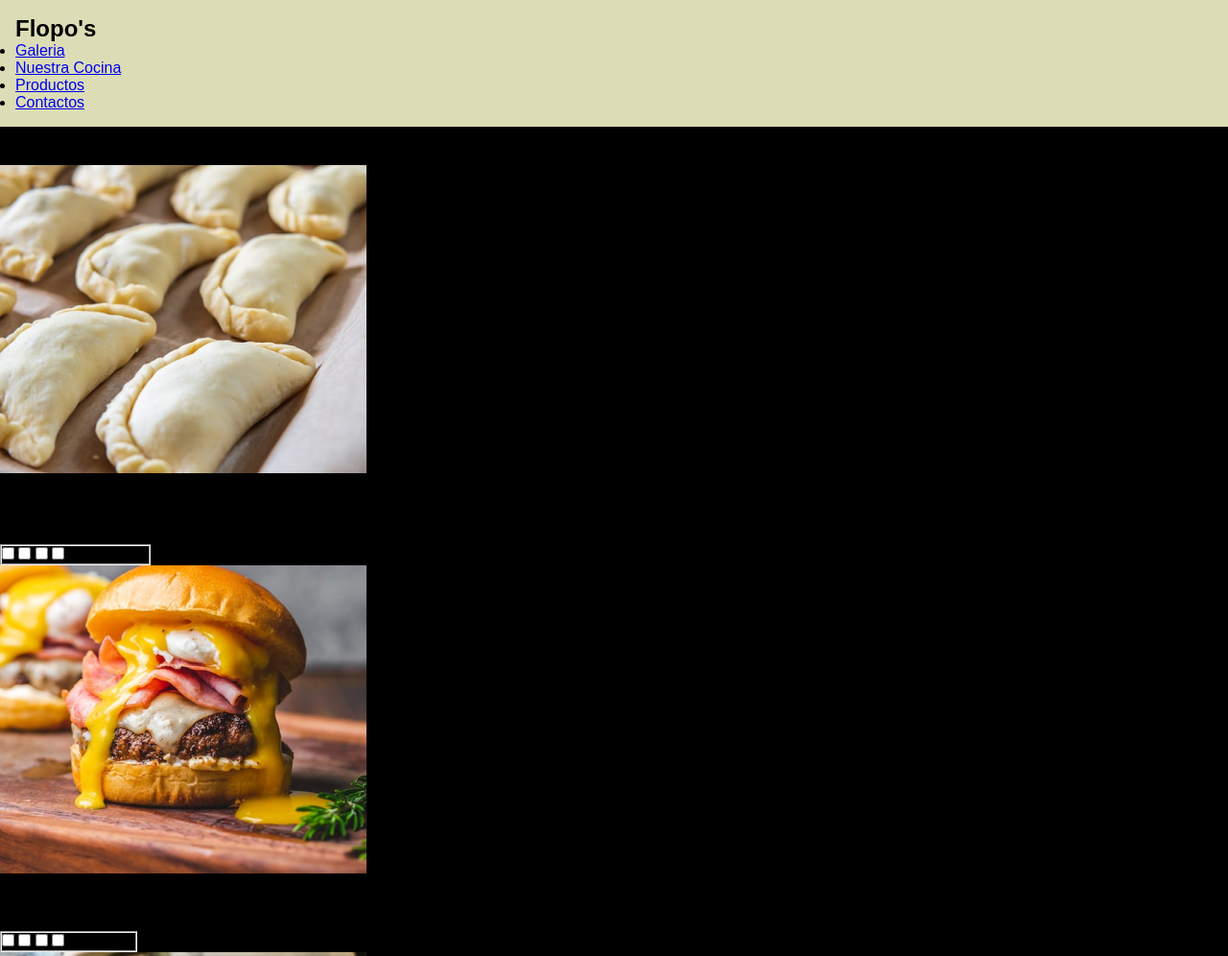
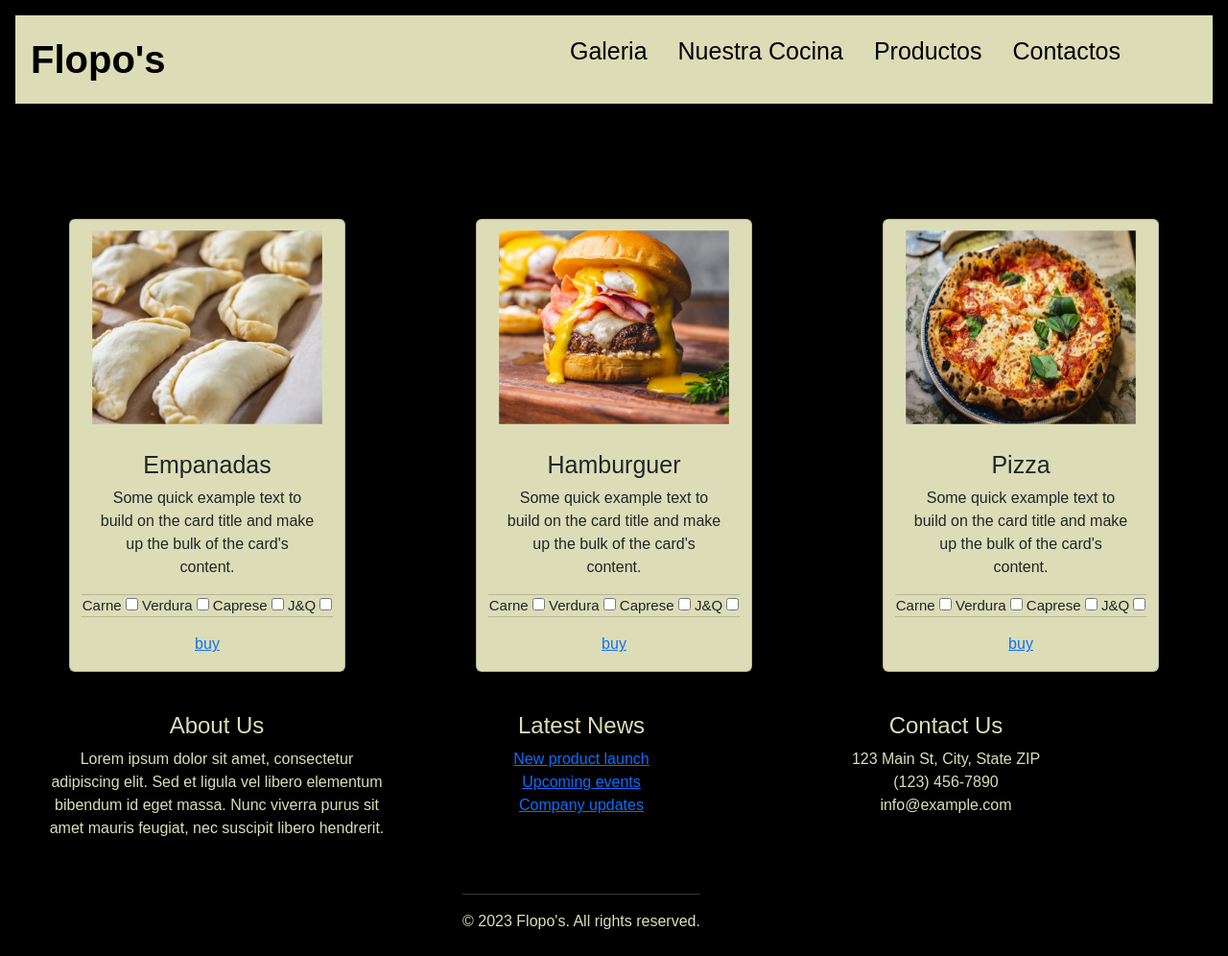
Before and after one commit to lucianopablo26/webflopo, a plain HTML site: page pages/Menu.html in a window 1280 px wide. Shown: the top 996 px of the page at 96% size. Drawn offline with nearby package versions, Linux system fonts and the light colour scheme.

Commit message:
arreglando el menu y la galeria, tengo problemas con el footer

```diff
--- a/css/style.css
+++ b/css/style.css
@@ -166,6 +166,87 @@ body {
   p {
     margin-bottom: 20px;
   }
+  .main1 {
+    display: flex;
+    flex-wrap: wrap;
+    justify-content: space-around;
+    align-items: center;
+    padding: 1px 1px 1px 1px;
+  }
+
+  .btn-comprar {
+      display: flex;
+      padding: 12px 24px;
+      background-color: #4CAF50;
+      color: #fff;
+      font-size: 16px;
+      font-weight: bold;
+      text-decoration: none;
+      border-radius: 4px;
+      transition: background-color 0.3s ease;
+    }
+
+    .btn-comprar:hover {
+      background-color: #3e8e41;
+    }
+
+
+  @media screen and (max-width: 767px) {
+    .card {
+      width: 100%;
+    }
+  }
+
+  .cardCuerpo {
+      list-style: none;
+      margin: 0;
+      padding: 0;
+      text-align: center;
+    }
+
+    .cardCuerpo h2,
+    .cardCuerpo h3,
+    .cardCuerpo h4 {
+      margin: 0;
+    }
+
+    .cardCuerpo div {
+      margin: 10px 0;
+    }
+
+    .productos {
+      margin-top: 20px;
+      text-align: center;
+    }
+
+    .container {
+      display: flex;
+      flex-wrap: wrap;
+      justify-content: center;
+      align-items: center;
+      gap: 20px;
+      margin: 20px;
+    }
+
+    .item {
+      width: 200px;
+      height: 200px;
+      overflow: hidden;
+      border-radius: 10px;
+    }
+
+    .item img {
+      width: 100%;
+      height: 100%;
+      object-fit: cover;
+      transition: all 0.3s ease-in-out;
+    }
+
+    .item:hover img {
+      transform: scale(1.1);
+    }
+
+
 
   /* Footer styles */
 
--- a/pages/Menu.html
+++ b/pages/Menu.html
@@ -5,32 +5,44 @@
     <meta http-equiv="X-UA-Compatible" content="IE=edge">
     <meta name="viewport" content="width=device-width, initial-scale=1.0">
     <title>Nuestracocina</title>
-    <link rel="stylesheet" href="../css/style.css">
+    <link
+      rel="stylesheet"
+      href="../css/bootstrap-5.3.0-alpha1-dist/css/bootstrap.min.css"
+    />
+    <link rel="stylesheet" href="../css/style.css" />
+    <link
+      rel="stylesheet"
+      href="https://fonts.googleapis.com/icon?family=Material=icons"
+    />
   </head>
   <body>
-    <header class="header">
-        <div>
+    <div class="container-index">
+      <header class="nav-wraper">
         <nav>
+          <div class="logo" id="Inicio">Flopo's</div>
+          <input type="checkbox" name="" id="toggle" />
+          <label for="toggle"><i class="material-icons">menu</i></label>
+          <div class="menu">
             <ul>
-                <div class="h1"><h1>Flopo's</h1></div>
                 <li><a href="./galeria.html">Galeria</a></li>
-                <li><a href="../index.html#Nuestra cocina">Nuestra Cocina</a></li>
-                <li><a href="../index.html#Productos">Productos</a></li>
-                <li><a href="./pages/contacts.html">Contactos</a></li>
+                <li><a href="#Nuestra cocina">Nuestra Cocina</a></li>
+                <li><a href="#Productos">Productos</a></li>
+                <li><a href="./contacts.html">Contactos</a></li>
             </ul>
+          </div>
         </nav>
+    </header>
+    <main>
+        <section class="background1">
+            <div class="row justify-content-around">
+            <div class="card" style="width: 18rem;">
+                <img src="../assets/img/Empanadas.jpeg" class="card-img-top" alt="...">
+                <div class="card-body">
+                  <h5 class="card-title">Empanadas</h5>
+                  <p class="card-text">Some quick example text to build on the card title and make up the bulk of the card's content.</p>
                 </div>
-    </header>
-    <main class="main1">
-        <section>
-            <div>
-                <img src="../assets/img/Empanadas.jpeg" alt="">
-                <div>
-                    <nav>
-                        <li class="cardCuerpo">
-                            <h2>Empanadas</h2>
-                            <div>
-                                <fieldset>
+                <ul class="list-group list-group-flush">
+                    <fieldset class="checklist">
                         <label for="Carne">Carne</label>
                         <input type="checkbox" name="Carne" id="Carne">
                         <label for="Verdura">Verdura</label>
@@ -40,19 +52,19 @@
                         <label for="J&Q">J&Q</label>
                         <input type="checkbox" name="J&Q" id="J&Q">
                     </fieldset>
-                                </div>
-                        </li>
-                    </nav>
+                </ul>
+                <div class="card-body">
+                 <a href="/comprar.html" class="card-link">buy</a>
                 </div>
               </div>
-            <div>
-                <img src="../assets/img/Hamburguer.jpeg" alt="">
-                <div>
-                    <nav>
-                        <li class="cardCuerpo">
-                            <h3>Hamburguer</h3>
-                            <div>
-                            <fieldset>
+              <div class="card" style="width: 18rem;">
+                <img src="../assets/img/Hamburguer.jpeg" class="card-img-top" alt="...">
+                <div class="card-body">
+                  <h5 class="card-title">Hamburguer</h5>
+                  <p class="card-text">Some quick example text to build on the card title and make up the bulk of the card's content.</p>
+                </div>
+                <ul class="list-group list-group-flush">
+                    <fieldset class="checklist">
                         <label for="Carne">Carne</label>
                         <input type="checkbox" name="Carne" id="Carne">
                         <label for="Verdura">Verdura</label>
@@ -62,19 +74,19 @@
                         <label for="J&Q">J&Q</label>
                         <input type="checkbox" name="J&Q" id="J&Q">
                     </fieldset>
-                            </div>
-                        </li>
-                    </nav>
+                </ul>
+                <div class="card-body">
+                 <a href="./comprar.html" class="card-link">buy</a>
                 </div>
               </div>
-            <div>
-                <img src="../assets/img/Pizzas.jpeg" alt="">
-                <div>
-                    <nav>
-                        <li class="cardCuerpo">
-                            <h4>Pizzas</h4>
-                            <div>
-                                <fieldset>
+              <div class="card" style="width: 18rem;">
+                <img src="../assets/img/Pizzas.jpeg" class="card-img-top" alt="...">
+                <div class="card-body">
+                  <h5 class="card-title">Pizza</h5>
+                  <p class="card-text">Some quick example text to build on the card title and make up the bulk of the card's content.</p>
+                </div>
+                <ul class="list-group list-group-flush">
+                    <fieldset class="checklist">
                         <label for="Carne">Carne</label>
                         <input type="checkbox" name="Carne" id="Carne">
                         <label for="Verdura">Verdura</label>
@@ -84,16 +96,11 @@
                         <label for="J&Q">J&Q</label>
                         <input type="checkbox" name="J&Q" id="J&Q">
                     </fieldset>
-                                </div>
-                        </li>
-                    </nav>
+                </ul>
+                <div class="card-body">
+                  <a href="./comprar.html" class="card-link">buy</a>
                 </div>
             </div>
-            <section>
-                <section class="productos">
-                    <img src="" alt="Buy">
-                    <a href="./comprar.html" class="btn-comprar">Comprar</a>
-                  </section>
             <section>
                 <div class="nuestraCocina">
                     <h2 id="Nuestra cocina">Nuestra cocina</h2>
@@ -103,35 +110,37 @@
                 </div>
             </section>
     </main>
-</body>
     <footer>
-    <div class="footer-content">
-      <div class="footer-section about">
-        <h3>Flopo's</h3>
-        <p>Lorem ipsum dolor sit amet consectetur adipisicing elit. Sapiente, natus excepturi. Esse aut fugiat corporis accusamus laborum, vel autem vero blanditiis aspernatur quas, minus ipsum aliquid error quidem qui totam.</p>
+        <div class="container">
+          <div class="row">
+            <div class="col-md-4">
+              <h4>About Us</h4>
+              <p>Lorem ipsum dolor sit amet, consectetur adipiscing elit. Sed et ligula vel libero elementum bibendum id eget massa. Nunc viverra purus sit amet mauris feugiat, nec suscipit libero hendrerit.</p>
             </div>
-      <div class="footer-section links">
-        <h4>Menu</h4>
-        <ul>
-          <li><a href="../index.html">Inicio</a></li>
-          <li><a href="../index.html#Nuestra cocina">Nuestra cocina</a></li>
-          <li><a href="../index.html#Productos">Productos</a></li>
+            <div class="col-md-4">
+              <h4>Latest News</h4>
+              <ul class="list-unstyled">
+                <li><a href="#">New product launch</a></li>
+                <li><a href="#">Upcoming events</a></li>
+                <li><a href="#">Company updates</a></li>
               </ul>
             </div>
-      <div class="footer-section links">
-        <h5>Links</h5>
-        <ul>
-          <li><a href="../index.html">Inicio</a></li>
-          <li><a href="../index.html#Nuestra cocina">Nuestra cocina</a></li>
-          <li><a href="../index.html#Productos">Productos</a></li>
+            <div class="col-md-4">
+              <h4>Contact Us</h4>
+              <ul class="list-unstyled">
+                <li><i class="fa fa-map-marker"></i> 123 Main St, City, State ZIP</li>
+                <li><i class="fa fa-phone"></i> (123) 456-7890</li>
+                <li><i class="fa fa-envelope"></i> info@example.com</li>
               </ul>
             </div>
-      <div class="footer-section social">
-        <img id="Facebook" src="../assets/img/Facebook.jpg" alt="Facebook">
-        <img src="../assets/img/Instagram.jpg" alt="Instagram">
-        <img src="../assets/img/whatsapp.jpeg" alt="whatsapp">
+          </div>
+          <div class="row">
+            <div class="col-sm-12">
+              <hr>
+              <p class="text-center">&copy; 2023 Flopo's. All rights reserved.</p>
+            </div>
           </div>
         </div>
       </footer>
-
+</body>
 </html>
```
Also changed, not shown: index.html (+4 -3 lines), pages/galeria.html (+56 -34 lines), 1 other file. Lines whose indentation alone changed are shown as unchanged.
